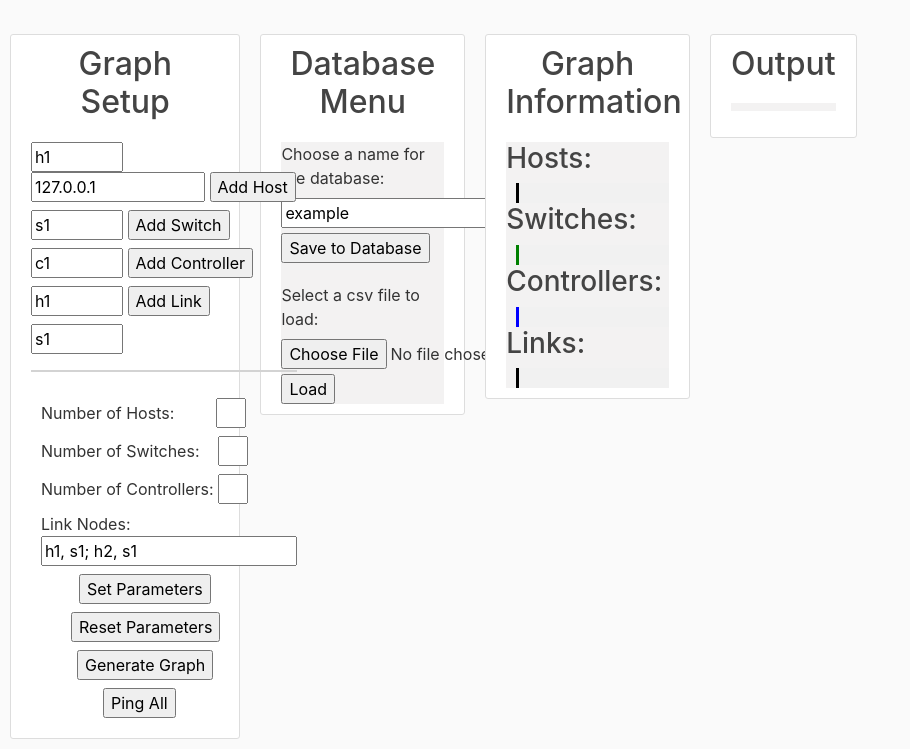
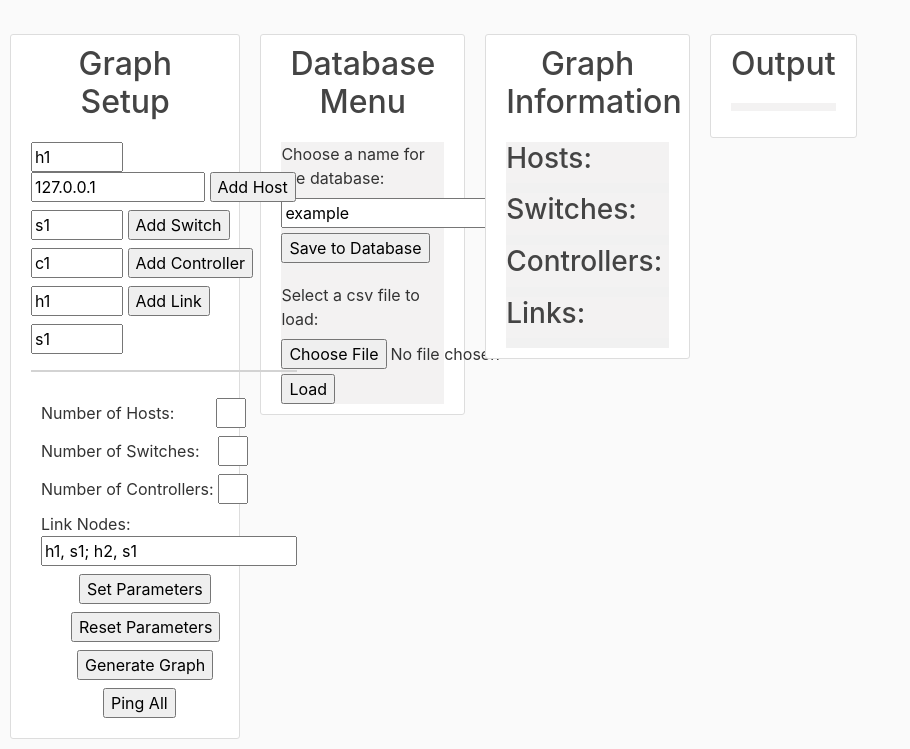
Before and after one commit to GatlinCruz/Capstone, a Django app: page / in a window 1280 px wide. Shown: the part 56-805 px from the top of the page, without its empty margins (0-910 px from the left). Run offline with Django 3.2, Linux system fonts and the light colour scheme; some libraries are stand-ins or nearby versions.

Commit message:
Spent even longer on CSS and HTML

```diff
--- a/mysite/gui/templates/gui/gui.html
+++ b/mysite/gui/templates/gui/gui.html
@@ -2,24 +2,28 @@
 <html>
 <head>
     <style>
+
         ul {
             background-color: #f1f1f1;
             list-style-type: none;
-            padding: 10px 10px;
+            padding: 5px 0px 5px;
         }
 
-        ul.h {
+        li.h {
             border-left: 3px solid black;
+            padding: 5px 0px 5px 10px;
             margin-left: 10px;
         }
 
-        ul.s {
+        li.s {
             border-left: 3px solid green;
+            padding: 5px 0px 5px 10px;
             margin-left: 10px;
         }
 
-        ul.c {
+        li.c {
             border-left: 3px solid blue;
+            padding: 5px 0px 5px 10px;
             margin-left: 10px;
         }
 
@@ -30,30 +34,30 @@
 {% extends "gui/base_test.html" %}
 {% block content %}
     <h3>Hosts:</h3>
-    <ul class="h">
+    <ul>
         {% for host in graph.hosts %}
-        <li>{{ host }}</li>
+        <li class="h">{{ host }}</li>
         {% endfor %}
     </ul>
 
     <h3>Switches:</h3>
-    <ul class="s">
+    <ul>
         {% for switch in graph.switches %}
-        <li>{{ switch }}</li>
+        <li class="s">{{ switch }}</li>
         {% endfor %}
     </ul>
 
     <h3>Controllers:</h3>
-    <ul class="c">
+    <ul>
         {% for controller in graph.controllers %}
-        <li>{{ controller }}</li>
+        <li class="c">{{ controller }}</li>
         {% endfor %}
     </ul>
 
     <h3>Links:</h3>
-    <ul class="h">
+    <ul>
         {% for link in graph.links %}
-        <li>{{ link }}</li>
+        <li class="h">{{ link }}</li>
         {% endfor %}
     </ul>
 {% endblock content %}
```
